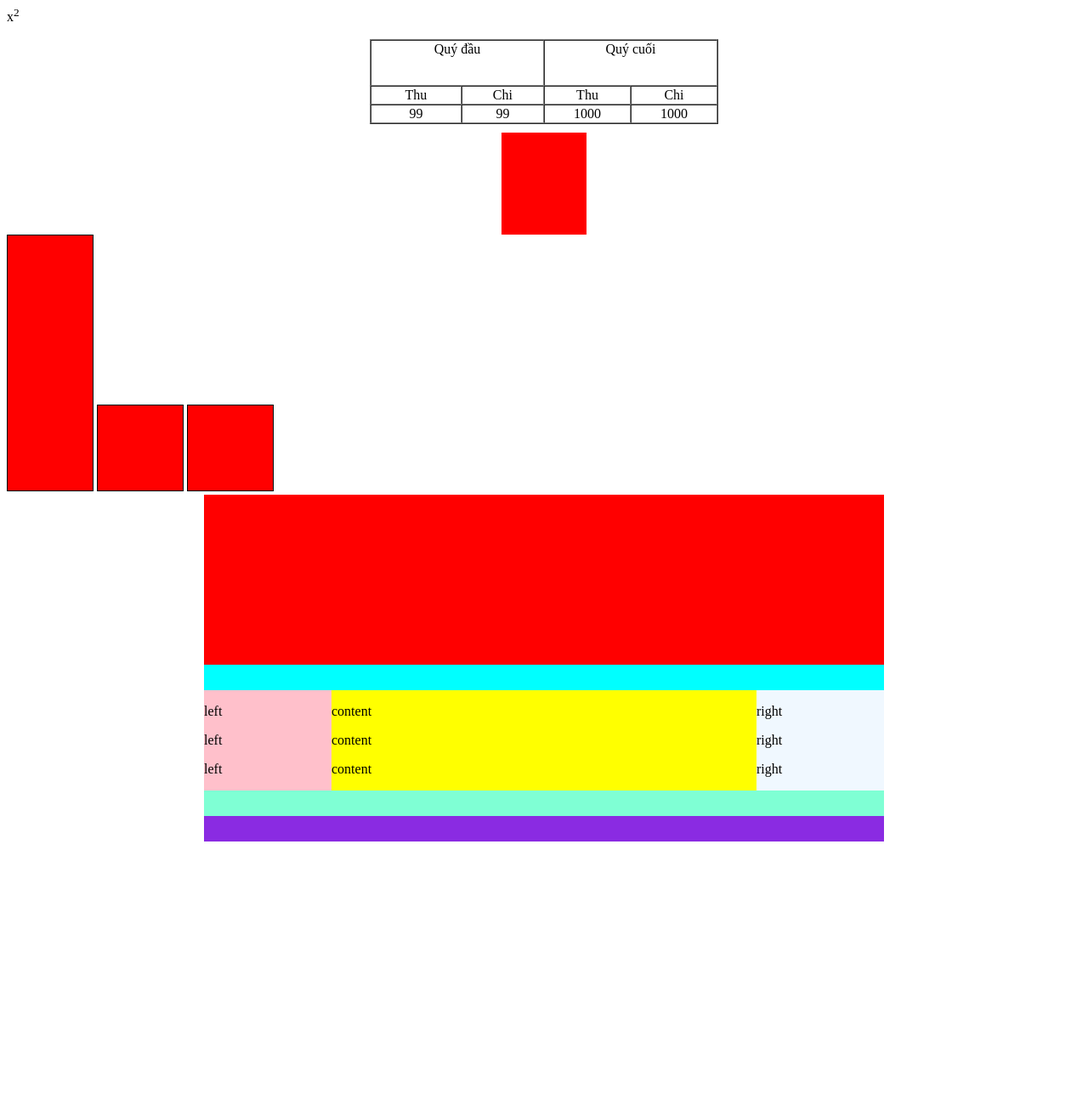
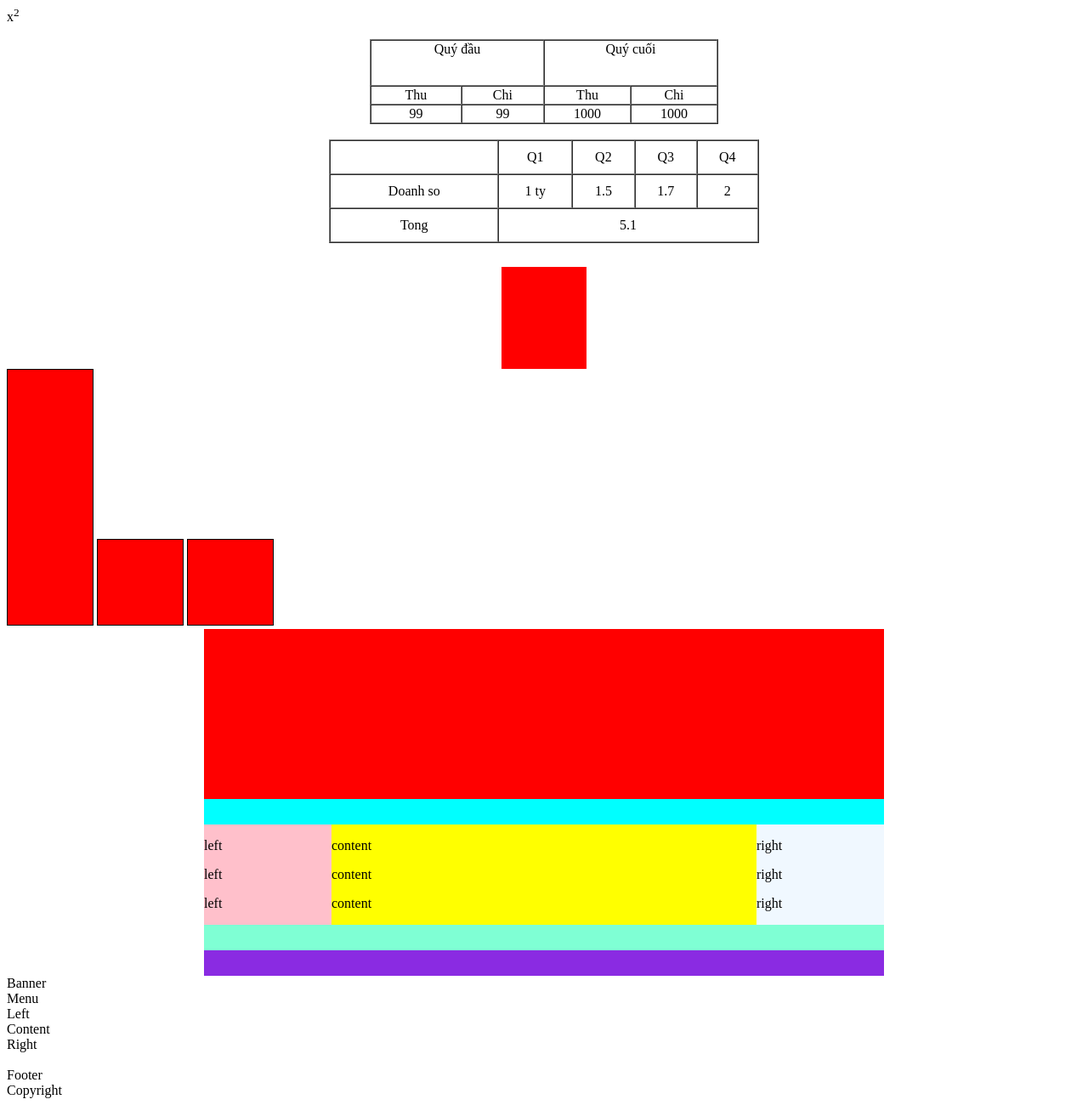
Before and after one commit to datweb07/LT_B1_WEB, a plain HTML site: page index.html in a window 1280 px wide. Shown: the part 966-2266 px from the top of the page at 85% size. Before the commit the page ends 1964 px from the top, so only its background shows below. Drawn offline with Linux system fonts and the light colour scheme.

Commit message:
feat: add some files

```diff
--- a/index.html
+++ b/index.html
@@ -4,7 +4,7 @@
     <meta charset="UTF-8" />
     <meta name="viewport" content="width=device-width, initial-scale=1.0" />
     <link rel="stylesheet" href="style.css" />
-    <title>Document</title>
+    <title>Test</title>
   </head>
   <body>
     <a
@@ -94,25 +94,65 @@
     <p>x<sup>2</sup></p>
 
     <table with="40%" , border="1" cellspacing="0" align="center">
-      <tr align="center" valign="top">
-        <td colspan="2" height="50" width="200">Quý đầu</td>
-        <td colspan="2" height="50" width="200">Quý cuối</td>
-      </tr>
+   <thead>
+    <tr align="center" valign="top">
+      <td colspan="2" height="50" width="200">Quý đầu</td>
+      <td colspan="2" height="50" width="200">Quý cuối</td>
+    </tr>
+   </thead>
 
-      <tr align="center">
+      <tbody>
+        <tr align="center">
         <td>Thu</td>
         <td>Chi</td>
         <td>Thu</td>
         <td>Chi</td>
       </tr>
+    </tbody>
 
+     <tfoot>
       <tr align="center">
         <td>99</td>
         <td>99</td>
         <td>1000</td>
         <td>1000</td>
       </tr>
+     </tfoot>
+
     </table>
+
+    <br>
+
+    <table width="40%" border="1" align="center" margin-top="30px" cellspacing="0" class="my-table">
+      <thead height="40px" id="my-head">
+        <tr align="center" align="top">
+          <td></td>
+          <td>Q1</td>
+          <td>Q2</td>
+          <td>Q3</td>
+          <td>Q4</td>
+        </tr>
+
+        <tbody height="40px" align="center" id="my-body">
+          <tr>
+            <td>Doanh so</td>
+            <td>1 ty</td>
+            <td>1.5</td>
+            <td>1.7</td>
+            <td>2</td>
+          </tr>
+        </tbody>
+
+        <tfoot align="center" height="40px" id="my-foot">
+          <tr>
+            <td>Tong</td>
+            <td colspan="4">5.1</td>
+          </tr>
+        </tfoot>
+      </thead>
+    </table>
+
+    <br>
 
     <div class="square"></div>
 
@@ -147,5 +187,21 @@
 
       <div id="footer"></div>
     </div>
+
+    <div class="container">
+      <div class="banner">Banner</div>
+      <div class="menu">Menu</div>
+      <div class="lsidebar" >Left</div>
+      <div class="content">Content</div>
+      <div class="rsidebar">Right</div>
+      <br style="clear: both;">
+      <div class="footer">Footer</div>
+      <div class="cpright">Copyright</div>
+
+    </div>
+
+    <div class="all"></div>
+
+
   </body>
 </html>
```
